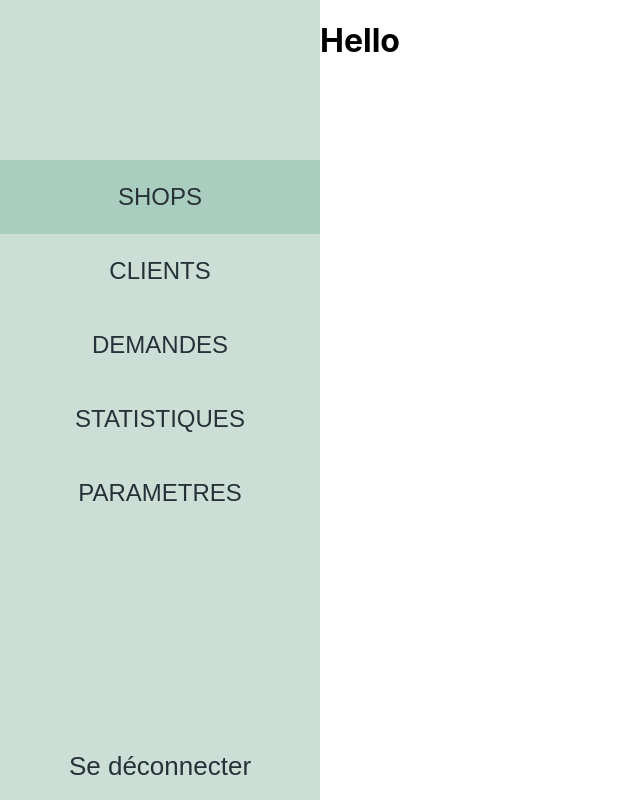
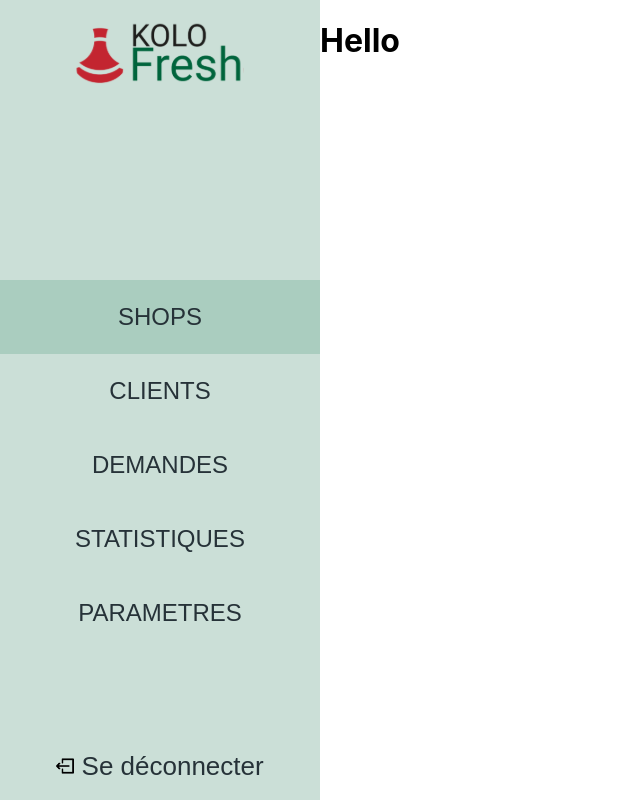
Before and after one commit to othmaneg99/KoloFreshWeb, a Next.js app: page /admin/shopdetail in a window 1280 px wide. Shown: the whole page, without its empty margins (0-640 px from the left). Built offline with nearby package versions, Linux system fonts and the light colour scheme; a web font is replaced by a local one.

Commit message:
conflicts solving

```diff
--- a/components/adminSideBar/adminSideBar.component.jsx
+++ b/components/adminSideBar/adminSideBar.component.jsx
@@ -1,8 +1,13 @@
 import st from '/styles/partnerProducts.module.scss';
-
+import Image from 'next/image';
+import logo from '@assets/images/logo.svg';
+import logout from '@assets/images/logout.png';
 export default function AdminSideBar() {
   return (
     <div className={st.sideBar}>
+      <a href='/' className={st.pagesButtons}>
+        <Image src={logo} alt='logo' width='170' />
+      </a>
       <div style={{ paddingTop: '50%', height: '50%' }}>
         <div className={st.pagesButtonsDiv}>
           <a href='#' className={st.pageButtonActive}>
@@ -21,7 +26,8 @@ export default function AdminSideBar() {
             PARAMETRES
           </a>
           <a href='#' className={st.signOutBtn}>
-            Se déconnecter
+            <Image width={'18px'} height={'18px'} src={logout} />
+            <p style={{ display: 'inline', marginTop: '50px' }}> Se déconnecter </p>
           </a>
         </div>
       </div>
```
Also changed, not shown: components/sideBar/sideBar.component.jsx (+6 -16 lines).
